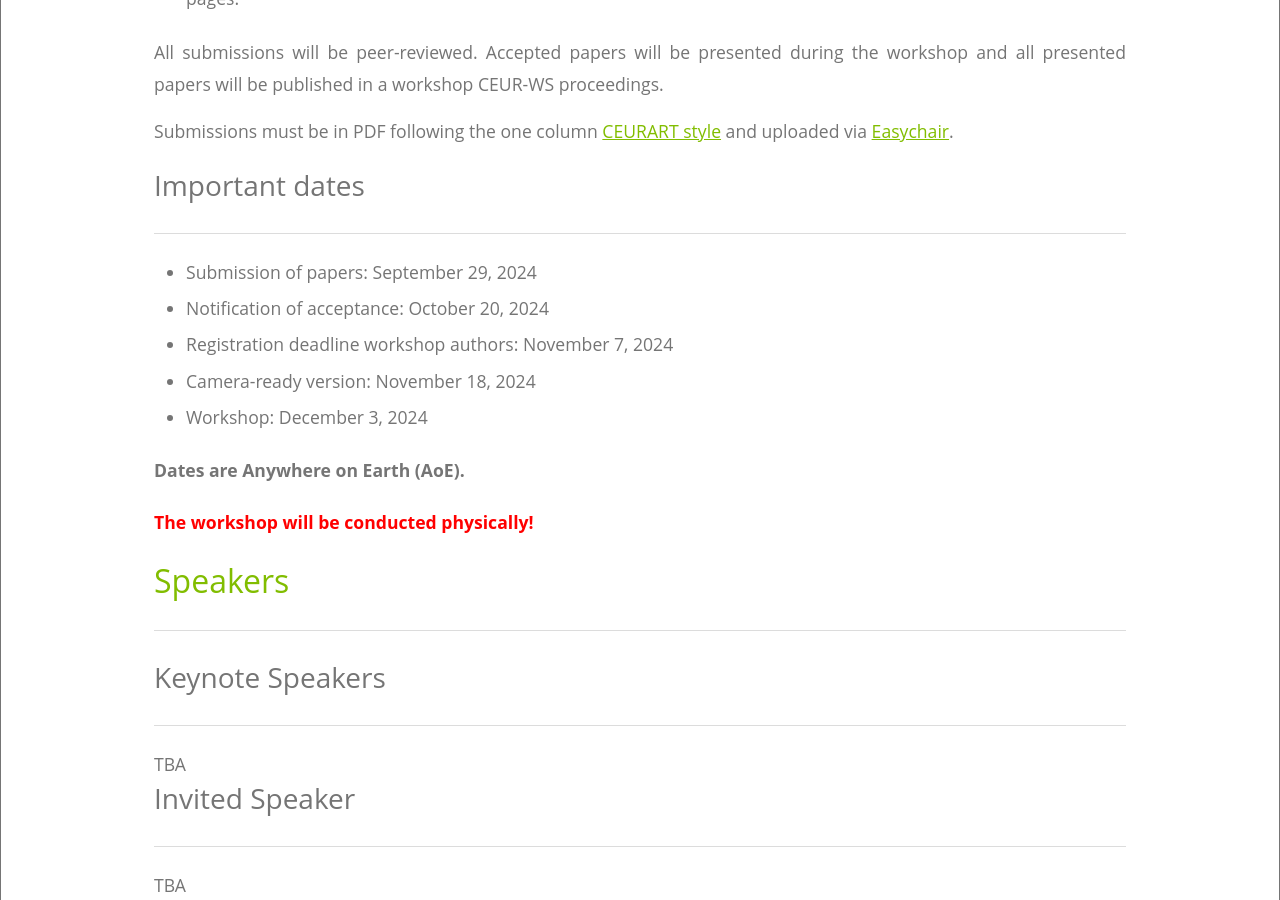
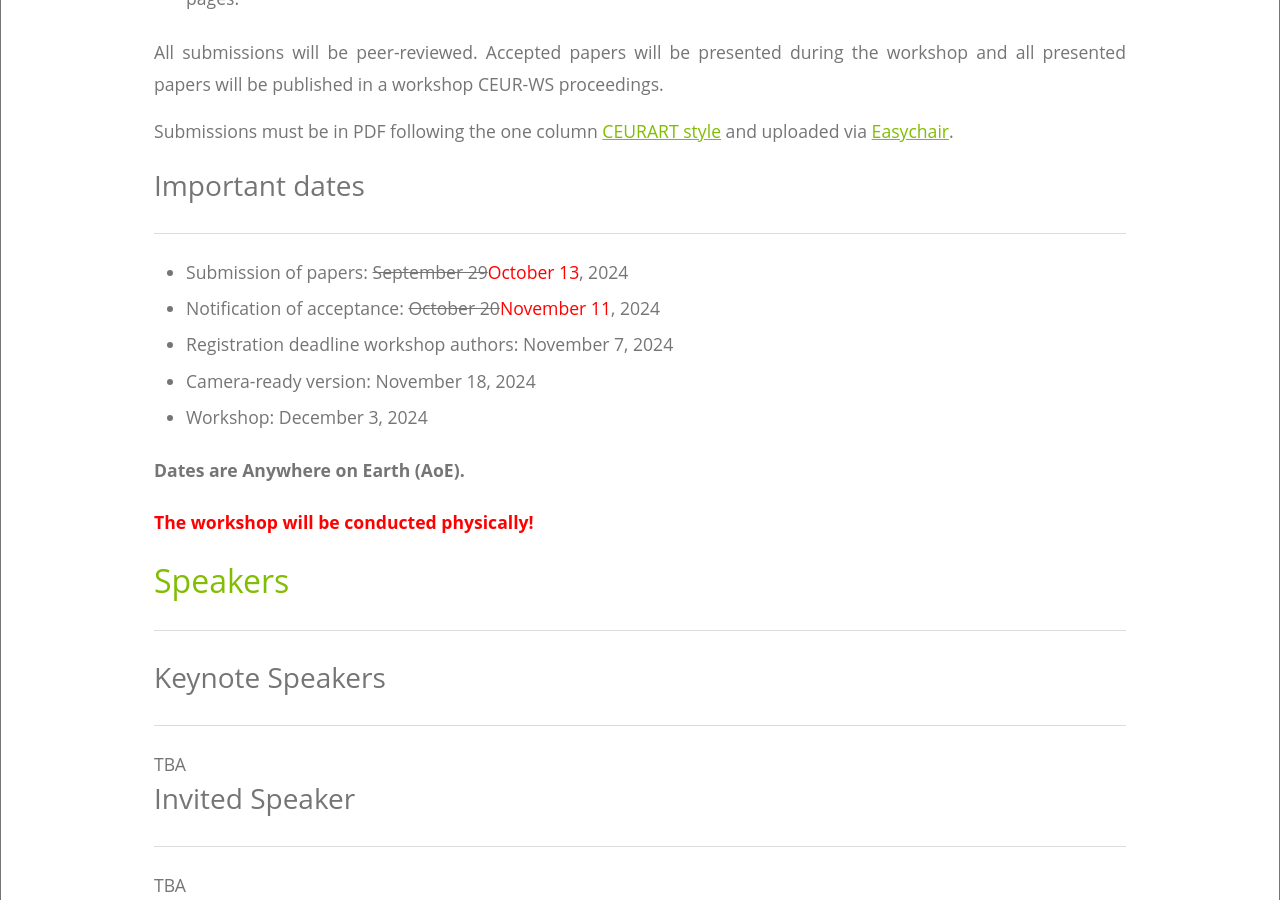
Before and after one commit to phizech/m4s.github.io, a Jekyll site: the page built from index.html, in a window 1280 px wide and 900 px high, scrolled down 2755 px. Built offline with Jekyll 4.4.1, drawn with Linux system fonts in a browser that asks for light colours.

Commit message:
Update index.html

```diff
--- a/index.html
+++ b/index.html
@@ -86,8 +86,8 @@ has_children: true
          <h3 id="important-dates">Important dates</h3>
          <hr>
          <ul>
-            <li>Submission of papers: September 29, 2024</li>
-            <li>Notification of acceptance: October 20, 2024</li>
+            <li>Submission of papers: <s>September 29</s><font color="red">October 13</font>, 2024</li>
+            <li>Notification of acceptance: <s>October 20</s><font color="red">November 11</font>, 2024</li>
             <li>Registration deadline workshop authors: November 7, 2024</li>
             <li>Camera-ready version: November 18, 2024</li>
             <li>Workshop: December 3, 2024</li>
```
